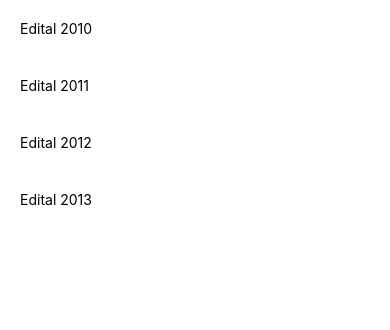
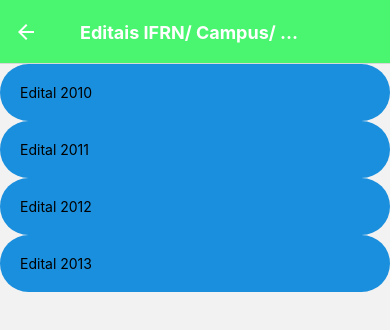
Before and after one commit to Cleisson50/Editais_IFRN, a React Native app: screen /Ano in a window 390 px wide. Shown: the top 330 px of the page. Built offline with nearby package versions, Linux system fonts and the light colour scheme.

Commit message:
modificando as páginas Campus, App e Ano

```diff
--- a/App.js
+++ b/App.js
@@ -1,13 +1,45 @@
-import { View } from 'react-native';
-import Stack from './navigation/Stack';
-import { NavigationContainer } from '@react-navigation/native';
+import { NavigationContainer } from "@react-navigation/native";
+import { createNativeStackNavigator } from "@react-navigation/native-stack";
+import Campus from "./src/pages/Campus";
+import Index from "./src/pages/Index";
+import Ano from "./src/pages/Ano";
+import Edital from "./src/pages/Edital";
 
-export default () => {
-  return (
-    <View>
+const Stack = createNativeStackNavigator();
+
+export default ()  => {
+  return(
       <NavigationContainer>
-        <Stack />
+        <Stack.Navigator initialRouteName="Index" screenOptions={{headerShown: true}}>
+      <Stack.Screen name="Index" component={Index} options={{title:"Editais IFRN", headerStyle: {
+            backgroundColor: '#4AF56F',
+          },
+          headerTintColor: '#fff',
+          headerTitleAlign: 'center',
+          headerTitleStyle: {
+            fontWeight: 'bold',},}}/>
+      <Stack.Screen name="Campus" component={Campus} options={{title:"Editais IFRN/ Campus", headerStyle: {
+            backgroundColor: '#4AF56F',
+          },
+          headerTintColor: '#fff',
+          headerTitleAlign: 'center',
+          headerTitleStyle: {
+            fontWeight: 'bold',},}} />
+      <Stack.Screen name="Ano" component={Ano} options={{title:"Editais IFRN/ Campus/ Ano", headerStyle: {
+            backgroundColor: '#4AF56F',
+          },
+          headerTintColor: '#fff',
+          headerTitleAlign: 'center',
+          headerTitleStyle: {
+            fontWeight: 'bold',},}}/>
+      <Stack.Screen name="Edital" component={Edital} options={{title:"Editais IFRN/ Campus/ Ano/ Edital", headerStyle: {
+            backgroundColor: '#4AF56F',
+          },
+          headerTintColor: '#fff',
+          headerTitleAlign: 'center',
+          headerTitleStyle: {
+            fontWeight: 'bold',},}}/>
+    </Stack.Navigator>
       </NavigationContainer>
-    </View>
-  );
+  )
 }
--- a/navigation/Stack.js
+++ b/navigation/Stack.js
@@ -1,17 +1,37 @@
-import { createNativeStackNavigator } from '@react-navigation/native-stack';
-import Index from '../src/pages/Index';
-import Campus from '../src/pages/Campus';
-import Ano from '../src/pages/Ano';
-import Edital from '../src/pages/Edital';
+// import { createNativeStackNavigator } from '@react-navigation/native-stack';
+// import Index from '../src/pages/Index';
+// import Campus from '../src/pages/Campus';
+// import Ano from '../src/pages/Ano';
+// import Edital from '../src/pages/Edital';
 
 
-const Stack = createNativeStackNavigator();
+// const Stack = createNativeStackNavigator();
 
-export default (props) => (
-    <Stack.Navigator initialRouteName="Index">
-      <Stack.Screen name="Campus" component={Campus} />
-      <Stack.Screen name="Ano" component={Ano} />
-      <Stack.Screen name="Index" component={Index} />
-      <Stack.Screen name="Edital" component={Edital} />
-    </Stack.Navigator>
-  );
+// export default () => (
+//     <Stack.Navigator initialRouteName="Index" screenOptions={{headerShown: true}}>
+//       <Stack.Screen name="Index" component={Index} options={{title:"Tela Inicial", headerStyle: {
+//             backgroundColor: '#908070',
+//           },
+//           headerTintColor: '#fff',
+//           headerTitleStyle: {
+//             fontWeight: 'bold',},}}/>
+//       <Stack.Screen name="Campus" component={Campus} options={{title:"Tela Inicial", headerStyle: {
+//             backgroundColor: '#908070',
+//           },
+//           headerTintColor: '#fff',
+//           headerTitleStyle: {
+//             fontWeight: 'bold',},}} />
+//       <Stack.Screen name="Ano" component={Ano} options={{title:"Tela Inicial", headerStyle: {
+//             backgroundColor: '#908070',
+//           },
+//           headerTintColor: '#fff',
+//           headerTitleStyle: {
+//             fontWeight: 'bold',},}}/>
+//       <Stack.Screen name="Edital" component={Edital} options={{title:"Tela Inicial", headerStyle: {
+//             backgroundColor: '#908070',
+//           },
+//           headerTintColor: '#fff',
+//           headerTitleStyle: {
+//             fontWeight: 'bold',},}}/>
+//     </Stack.Navigator>
+//   );
--- a/src/pages/Ano.js
+++ b/src/pages/Ano.js
@@ -37,24 +37,24 @@
         textAlign: 'center',
         padding: 20,
         borderRadius: 30,
-        backgroundColor: 'DarkCyan'
+        backgroundColor: '#1A8FDD'
     },
     btn2: {
         textAlign: 'center',
         padding: 20,
         borderRadius: 30,
-        backgroundColor: 'DarkCyan'
+        backgroundColor: '#1A8FDD'
     },
     btn3: {
         textAlign: 'center',
         padding: 20,
         borderRadius: 30,
-        backgroundColor: 'DarkCyan'
+        backgroundColor: '#1A8FDD'
     },
     btn4: {
         textAlign: 'center',
         padding: 20,
         borderRadius: 30,
-        backgroundColor: 'DarkCyan'
+        backgroundColor: '#1A8FDD'
     }
 })
--- a/src/pages/Campus.js
+++ b/src/pages/Campus.js
@@ -37,24 +37,24 @@
         textAlign: 'center',
         padding: 20,
         borderRadius: 30,
-        backgroundColor: 'DarkCyan'
+        backgroundColor: '#1A8FDD'
     },
     btn2: {
         textAlign: 'center',
         padding: 20,
         borderRadius: 30,
-        backgroundColor: 'DarkCyan'
+        backgroundColor: '#1A8FDD'
     },
     btn3: {
         textAlign: 'center',
         padding: 20,
         borderRadius: 30,
-        backgroundColor: 'DarkCyan'
+        backgroundColor: '#1A8FDD'
     },
     btn4: {
         textAlign: 'center',
         padding: 20,
         borderRadius: 30,
-        backgroundColor: 'DarkCyan'
+        backgroundColor: '#1A8FDD'
     }
 })
--- a/src/pages/Edital.js
+++ b/src/pages/Edital.js
@@ -4,10 +4,6 @@
 export default props => {
     return (
         <View style={style.campus}>
-            <View style={style.header}>
-                <Text>Editais IFRN /
-                    Campus / Ano / Edital</Text>
-            </View>
             <TouchableOpacity style={style.btn} onPress={() => { props.navigation.navigate("Edital") }}>
                 <View>
                     <Text>Edital Nº XX/XXXX</Text>
```
